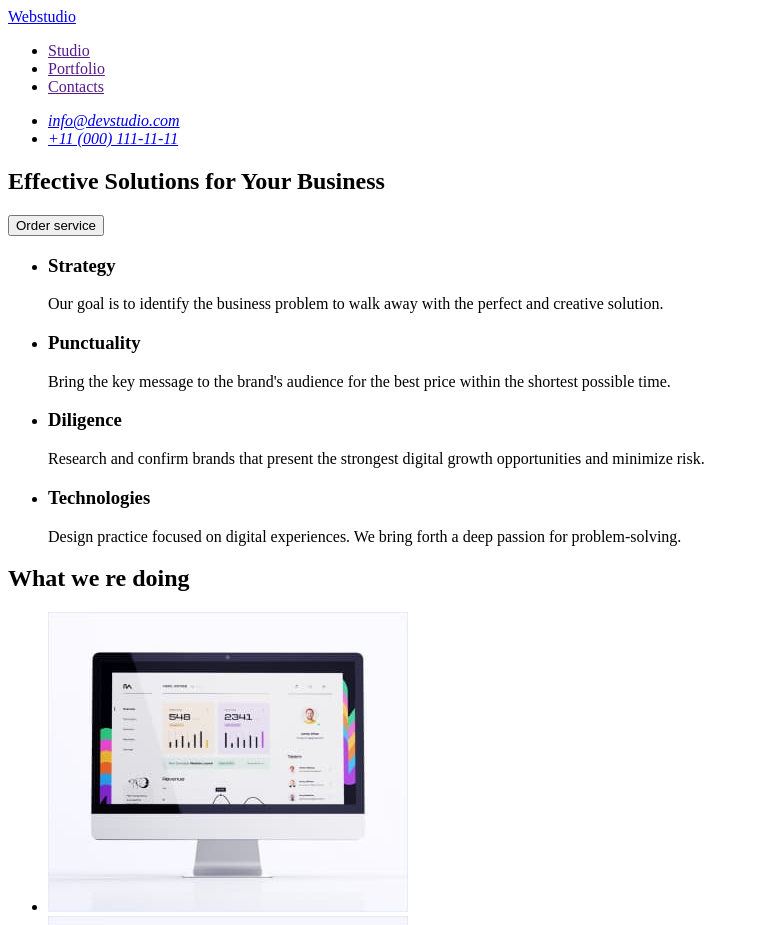
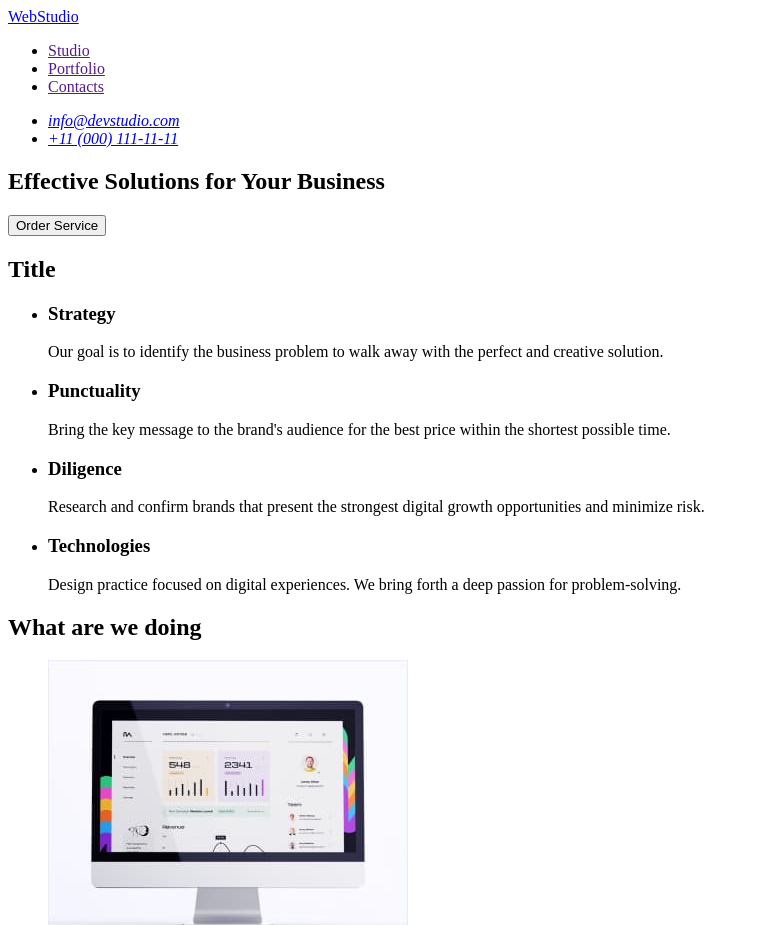
Before and after one commit to Yevhen-Illiushko/goit-markup-hw-01, a plain HTML site: page index.html in a window 1280 px wide. Shown: the top 925 px of the page, without its empty margins (0-759 px from the left). Drawn offline with Linux system fonts and the light colour scheme.

Commit message:
Update index.html

```diff
--- a/index.html
+++ b/index.html
@@ -10,7 +10,7 @@
   <body>
     <header>
       <nav>
-        <a href="index.html">Webstudio</a>
+        <a href=”./index.html”>WebStudio</a>
         <ul>
           <li><a href="">Studio</a></li>
           <li><a href="">Portfolio</a></li>
@@ -29,9 +29,10 @@
       <!-- section-1 -->
       <section>
         <h1>Effective Solutions for Your Business</h1>
-        <button type="button">Order service</button>
+        <button type="button">Order Service</button>
       </section>
       <section>
+        <h2>Title</h2>
         <ul>
           <li>
             <h3>Strategy</h3>
@@ -65,7 +66,7 @@
       </section>
       <!-- section-2 -->
       <section>
-        <h2>What we re doing</h2>
+        <h2>What are we doing</h2>
         <ul>
           <li>
             <img
@@ -95,7 +96,7 @@
       </section>
       <!-- section-3 -->
       <section>
-        <h2>Our team</h2>
+        <h2>Our Team</h2>
         <ul>
           <li>
             <img
@@ -142,7 +143,7 @@
     </main>
     <!-- footer -->
     <footer>
-      <a href="index.html">Webstudio</a>
+      <a href="index.html">WebStudio</a>
       <p>
         Increase the flow of customers and sales for your business with digital
         marketing & growth solutions.
```
